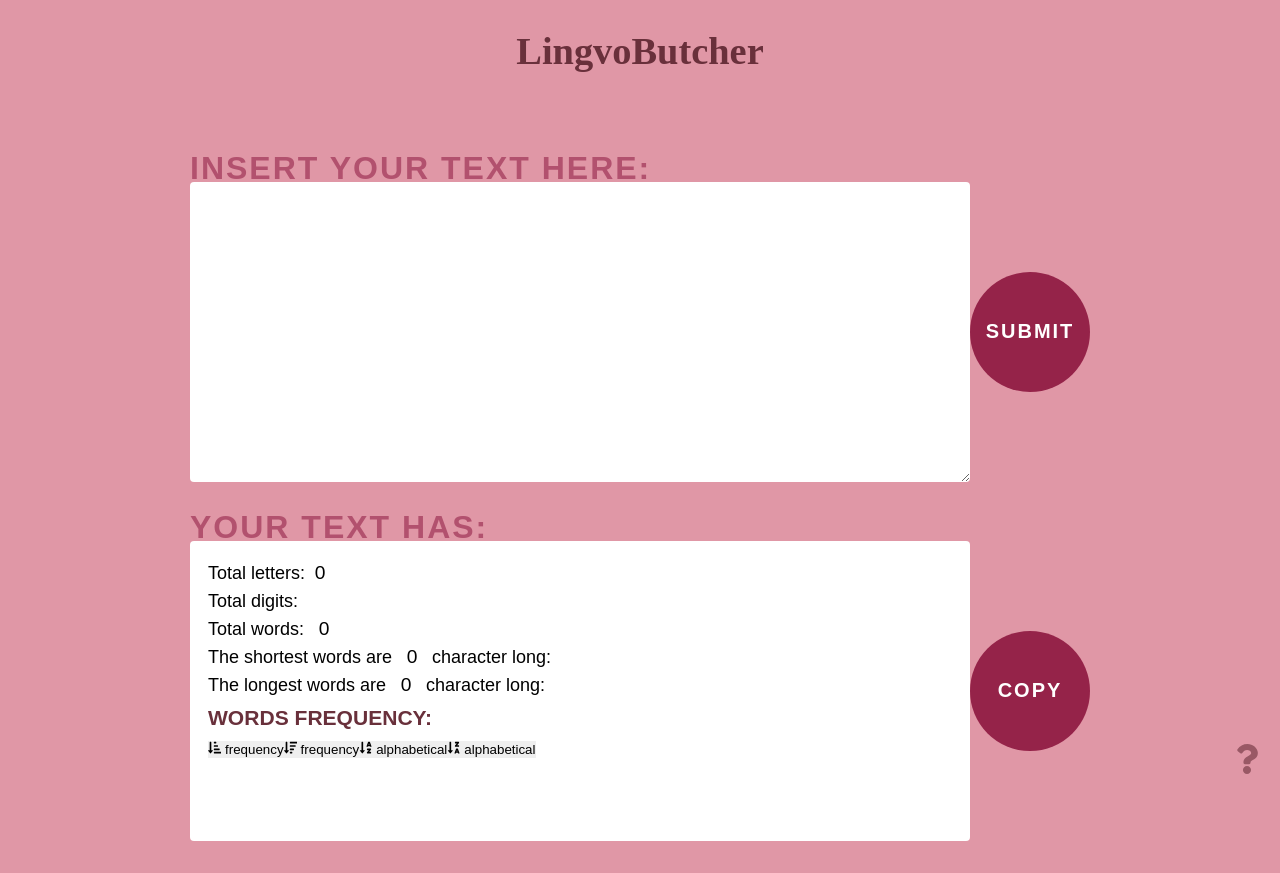
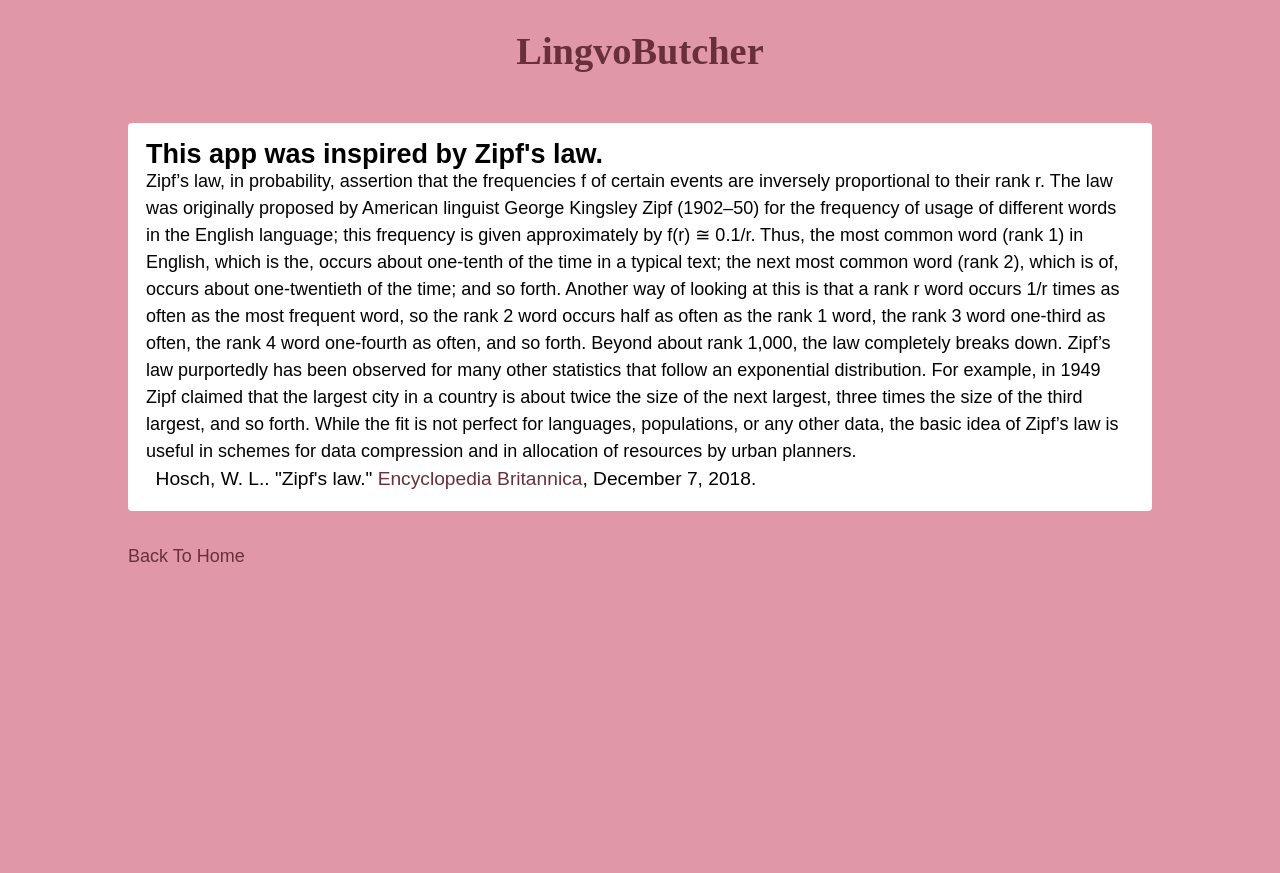
Before and after one commit to alinamarasca/zipfs-law, a React (Create React App) app: page /zipfs-law/about in a window 1280 px wide. Before the commit this address led to /. After the commit the page ends 800 px from the top, so only its background shows below. Built offline with nearby package versions, Linux system fonts and the light colour scheme; a web font is replaced by a local one.

Commit message:
update links

```diff
--- a/package.json
+++ b/package.json
@@ -2,7 +2,7 @@
   "name": "concordance",
   "version": "0.1.0",
   "private": true,
-  "homepage": "https://alinamarasca.github.io/zipfs-law",
+  "homepage": "https://alinamarasca.github.io/zipfs-law/index",
   "dependencies": {
     "@testing-library/jest-dom": "^5.16.1",
     "@testing-library/react": "^12.1.2",
--- a/src/App.js
+++ b/src/App.js
@@ -53,17 +53,22 @@ function App() {
             <Routes>
               <Route
                 exact
-                path="/"
+                path="/zipfs-law/index"
                 element={
                   <>
                     <Input />
                     <Output />
-                    {window.location.pathname !== "/about" && <AboutIconLink />}
+                    {window.location.pathname !== "/zipfs-law/about" && (
+                      <AboutIconLink />
+                    )}
                   </>
                 }
               ></Route>
-              <Route path="/about" element={<AboutPage />}></Route>
-              <Route path="/*" element={<Navigate to="/" />} />
+              <Route path="/zipfs-law/about" element={<AboutPage />}></Route>
+              <Route
+                path="/zipfs-law/*"
+                element={<Navigate to="/zipfs-law/index" />}
+              />
             </Routes>
           </Router>
         </div>
--- a/src/components/AboutIconLink.jsx
+++ b/src/components/AboutIconLink.jsx
@@ -4,7 +4,7 @@ import { Link } from "react-router-dom";
 function AboutIconLink() {
   return (
     <div className="about-link">
-      <Link to="/about">
+      <Link to="/zipfs-law/about">
         <FaQuestion size={30} />
       </Link>
     </div>
--- a/src/components/pages/AboutPage.jsx
+++ b/src/components/pages/AboutPage.jsx
@@ -37,7 +37,7 @@ function AboutPage() {
         </p>
       </article>
       <p className="back-home">
-        <Link to="/">Back To Home</Link>
+        <Link to="/zipfs-law/index">Back To Home</Link>
       </p>
     </div>
   );
```
